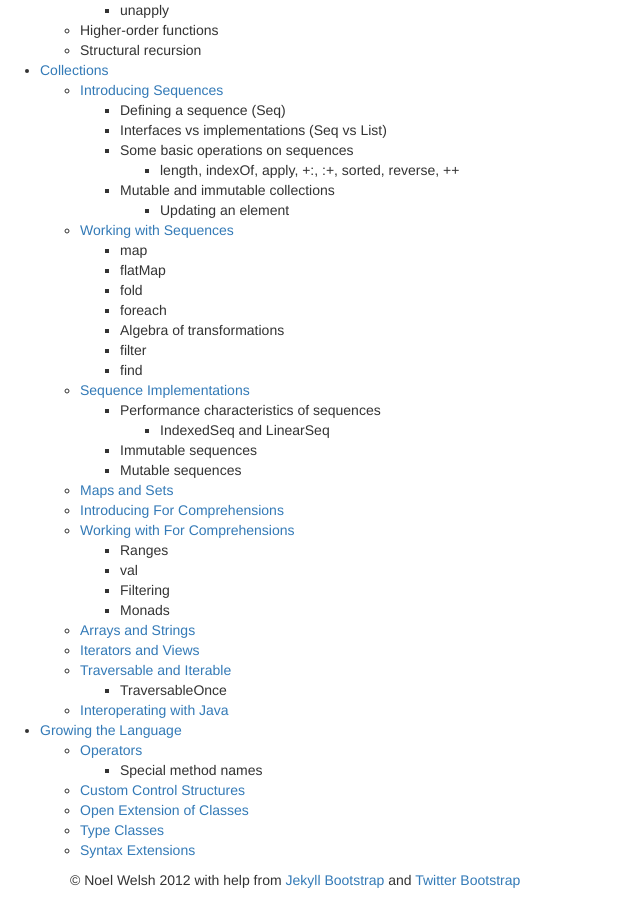
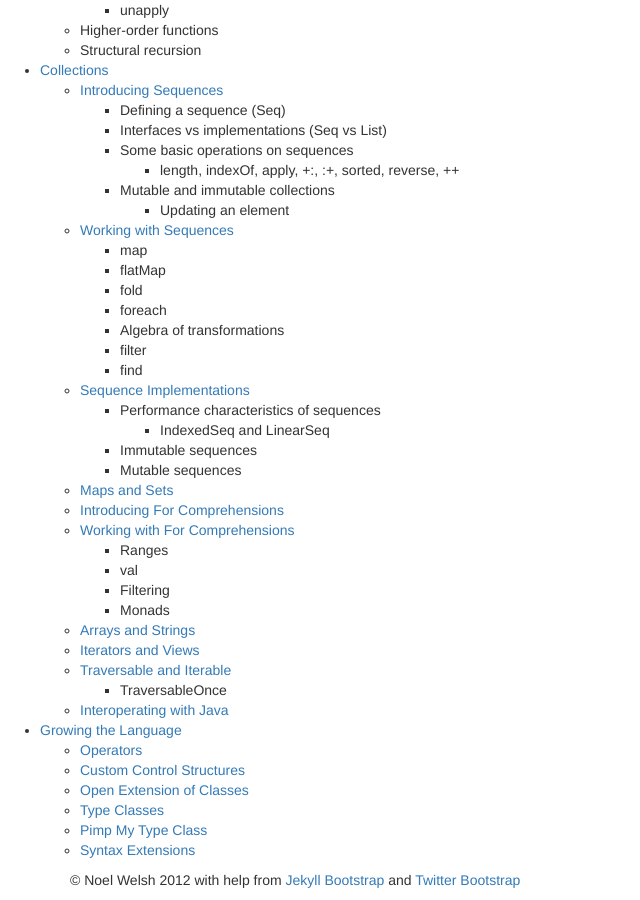
Before and after one commit to underscoreio/essential-scala, a Jekyll site: the page built from index.md, in a window 1280 px wide and 900 px high, scrolled down 1822 px. Shown: the whole window, without its empty margins (0-640 px from the left). Built offline with Jekyll 4.4.1, drawn with Linux system fonts in a browser that asks for light colours; nearby versions of some CDN libraries; library files that are not in the unit come from our copies.

Commit message:
Add DSL TOC to index

```diff
--- a/index.md
+++ b/index.md
@@ -118,8 +118,8 @@ layout: page
   - [Interoperating with Java](collections/java-interop.html)
 - [Growing the Language](dsl/index.html)
   - [Operators](dsl/operators.html)
-    - Special method names
   - [Custom Control Structures](dsl/control.html)
   - [Open Extension of Classes](dsl/implicits.html)
   - [Type Classes](dsl/type-classes.html)
+  - [Pimp My Type Class](dsl/pimping.html)
   - [Syntax Extensions](dsl/macros.html)
```
